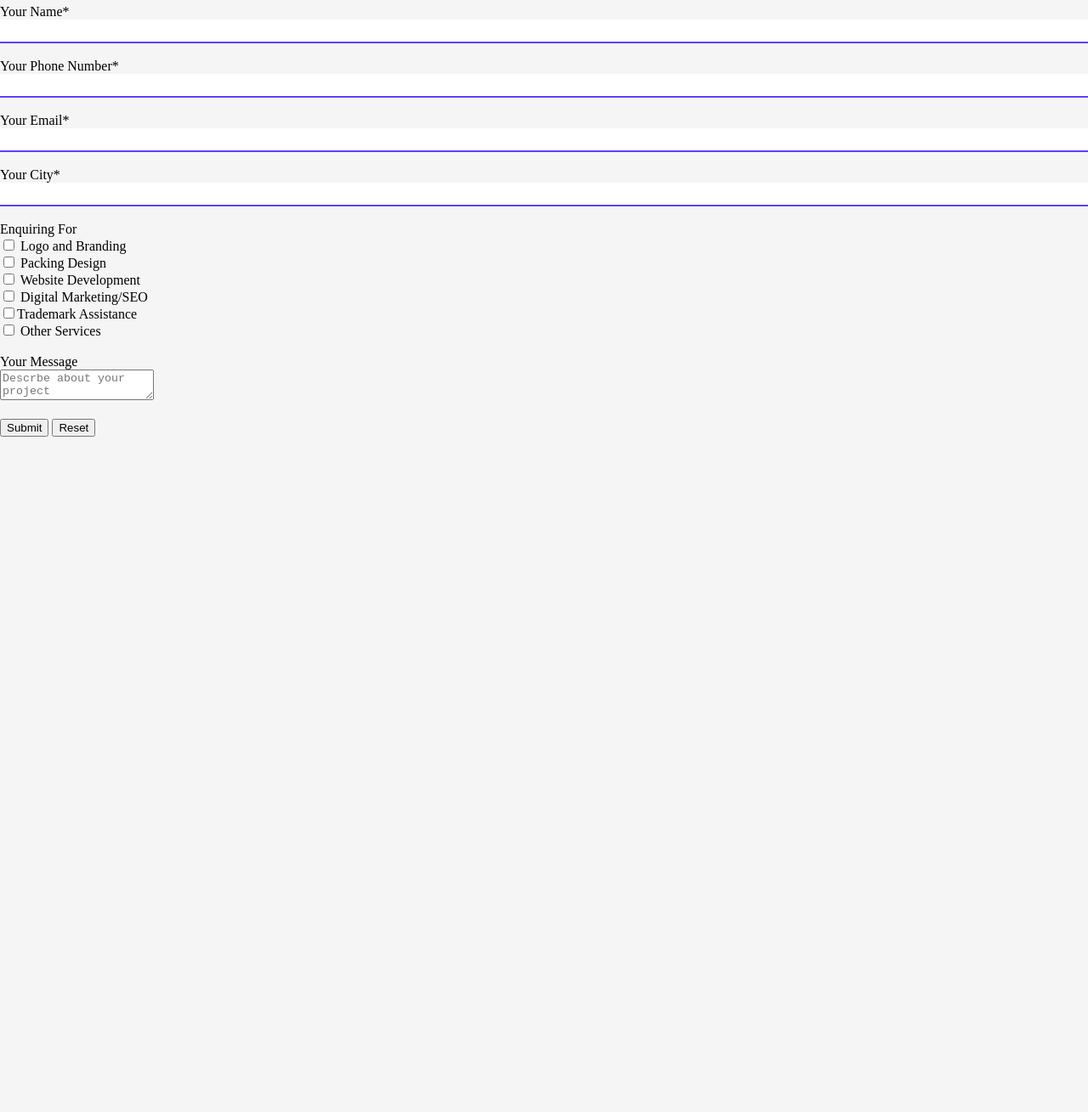
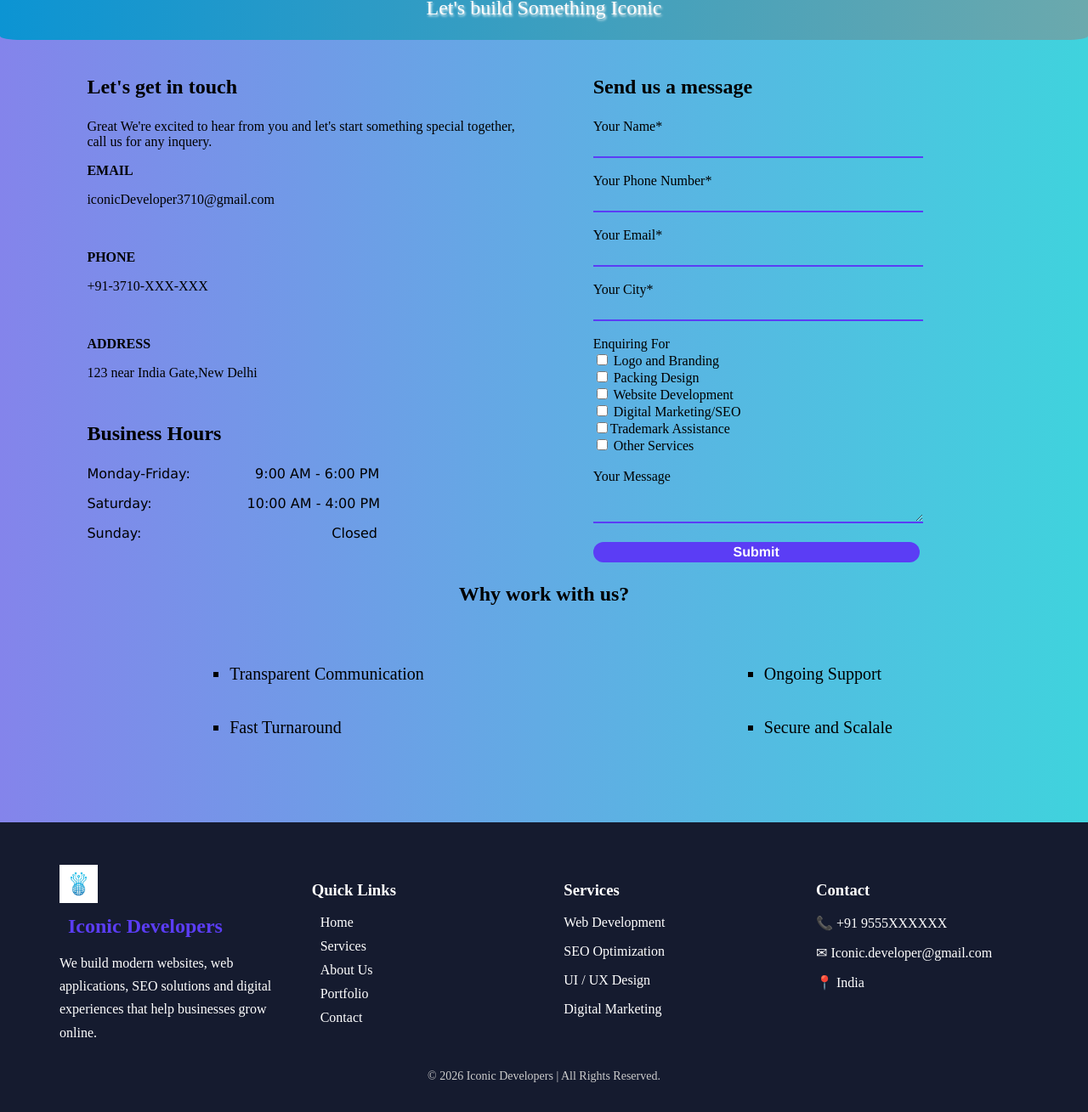
Before and after one commit to tiwari-abhishek-dev/iconic-developers-web-services-, a plain HTML site: page Contact.html in a window 1280 px wide. Shown: the part 227-1536 px from the top of the page at 85% size. Before the commit the page ends 800 px from the top, so only its background shows below. Drawn offline with Linux system fonts and the light colour scheme.

Commit message:
Design Contact Section

```diff
--- a/Contact.html
+++ b/Contact.html
@@ -15,7 +15,7 @@
 
 
         <div class="links">
-            <a href="#"> Home</a>
+            <a href="index.html"> Home</a>
             <div class="tooltip">
 <h3>Welcome to Iconic Developers</h3>
 
@@ -65,49 +65,160 @@ Have a project in mind? We'd love to hear from you. Contact our team for a free
 
     </nav>
     <div class="cont">
-            <h1>Contact Us</h1>
+          <!-- <div class="cont_cont">
+               <p>Contact Us</p>
+          </div>
+          <div class="cont_ico">
+               <p>Let's build Something Iconic</p>
+          </div> -->
+          <!-- <div class="cont_cont"> -->
+               <p class="cont1">Contact Us</p>
+               <p class="cont3">Have a questions or ready to get sarted with Iconic Developers? Send us a message and we'll respond as soon as possible.</p>
+               <p class="cont2">Let's build Something Iconic</p>
+          <!-- </div> -->
+
     </div><br>
-    <div class="form">
+
+    <!-- for company contact  -->
+    <div class="Contact_part">
+
+     <div class="Company_detail">
+          <p class="Contact_heading">Let's get in touch</p>
+          <p>Great We're excited to hear from you and let's start something special together,<br> call us for any inquery.</p>
+          <p style="font-weight: bold;">EMAIL</p>
+          <p>iconicDeveloper3710@gmail.com</p><br>
+
+          <p style="font-weight: bold;">PHONE</p>
+          <p>+91-3710-XXX-XXX</p><br>
+
+          <p style="font-weight: bold;">ADDRESS</p>
+          <p>123 near India Gate,New Delhi</p>
+
+     </div>
+     <div class="Business_hour">
+          <p class="Contact_heading">Business Hours</p>
+          <pre style="font-family:'Lucida Sans', 'Lucida Sans Regular', 'Lucida Grande', 'Lucida Sans Unicode', Geneva, Verdana, sans-serif; ">Monday-Friday:               9:00 AM - 6:00 PM</pre>
+          <pre style="font-family:'Lucida Sans', 'Lucida Sans Regular', 'Lucida Grande', 'Lucida Sans Unicode', Geneva, Verdana, sans-serif; ">Saturday:                      10:00 AM - 4:00 PM</pre>
+          <pre style="font-family:'Lucida Sans', 'Lucida Sans Regular', 'Lucida Grande', 'Lucida Sans Unicode', Geneva, Verdana, sans-serif; ">Sunday:                                            Closed</pre>
+     </div>
+
+     <div class="form">
+
         <form action="" class="cont_form">
+        <p class="Contact_heading">Send us a message</p>
         <label for="name" class="label">Your Name*</label><br>
         <input type="text" name="name" class="input"  required ><br><br>
         <label for="number" class="label">Your Phone Number*</label><br>
-        <input type="number" name="number" class="input" required ><br><br>
+        <input type="tel" name="number" class="input" required ><br><br>
         <label for="number" class="label">Your Email*</label><br>
         <input type="email" name="Email" class="input" required><br><br>
         <label for="City" class="label">Your City*</label><br>
         <input type="text" name="City" class="input" required><br><br>
         <label for="enquiry" class="label">Enquiring For</label><br>
-        <label for="Logo and Branding">
-             <input type="checkbox" name="enquiry" value="Logo and Branding"> Logo and Branding
+        <label for="1">
+             <input type="checkbox" name="enquiry" value="Logo and Branding" id="1"> Logo and Branding
         </label><br>
 
-        <label for="Packing Design">
-             <input type="checkbox" name="enquiry" value="Packing Design"> Packing Design
+        <label for="2">
+             <input type="checkbox" name="enquiry" value="Packing Design" id="2"> Packing Design
         </label><br>
 
-        <label for="Website Development">
-             <input type="checkbox" name="enquiry" value="Website Development"> Website Development
+        <label for="3">
+             <input type="checkbox" name="enquiry" value="Website Development" id="3"> Website Development
         </label><br>
 
-        <label for="Digital Marketing">
-             <input type="checkbox" name="enquiry" value="Digital Marketing"> Digital Marketing/SEO
+        <label for="4">
+             <input type="checkbox" name="enquiry" value="Digital Marketing" id="4"> Digital Marketing/SEO
         </label><br>
 
-        <label for="Trademark Assistance">
-             <input type="checkbox" name="enquiry" value="Trademark Assistance">Trademark Assistance
+        <label for="5">
+             <input type="checkbox" name="enquiry" value="Trademark Assistance" id="5">Trademark Assistance
         </label><br>
 
-        <label for="Other Services">
-             <input type="checkbox" name="enquiry" value="Other Services"> Other Services
+        <label for="6">
+             <input type="checkbox" name="enquiry" value="Other Services" id="6"> Other Services
         </label><br><br>
-        <label for="message" class="label">  Your Message<br>
-        <textarea placeholder="Descrbe about your project"></textarea>
+        <label for="textarea" class="label">  Your Message<br>
+        <textarea id="textarea" maxlength="500"></textarea>
         </label><br><br>
-        <input type="submit">
-        <input type="reset">
+        <input type="submit" class="submit"> <br>
     </form>
     </div>
+    <div class="quality">
+     <p class="Contact_heading">Why work with us?</p>
+     <ul>
+          <li>Transparent Communication</li>
+          <li>Ongoing Support</li>
+          <li>Fast Turnaround</li>
+          <li>Secure and Scalale</li>
+     </ul>
+    </div>
+    </div>
+
+    <!-- footer -->
+        <footer class="footer">
+
+    <div class="footer_container">
+
+        <div class="footer_logo">
+
+            <img src="web_logo.jpg" alt="Logo">
+
+            <h2>Iconic Developers</h2>
+
+            <p>
+                We build modern websites, web applications,
+                SEO solutions and digital experiences that help
+                businesses grow online.
+            </p>
+
+        </div>
+
+        <div class="footer_links">
+
+            <h3>Quick Links</h3>
+
+            <a href="#">Home</a>
+            <a href="#">Services</a>
+            <a href="#">About Us</a>
+            <a href="#">Portfolio</a>
+            <a href="Contact.html">Contact</a>
+
+        </div>
+
+        <div class="footer_service">
+
+            <h3>Services</h3>
+
+            <p>Web Development</p>
+            <p>SEO Optimization</p>
+            <p>UI / UX Design</p>
+            <p>Digital Marketing</p>
+
+        </div>
+
+        <div class="footer_contact">
+
+            <h3>Contact</h3>
+
+            <p>📞 +91 9555XXXXXX</p>
+
+            <p>✉ Iconic.developer@gmail.com</p>
+
+            <p>📍 India</p>
+
+        </div>
+
+    </div>
+
+
+    <div class="copyright">
+
+        <p>&copy; 2026 Iconic Developers | All Rights Reserved.</p>
+
+    </div>
+
+</footer>
 
 
 
--- a/style.css
+++ b/style.css
@@ -2,7 +2,10 @@ body{
     margin:0;
     padding:0;
     background-color:whitesmoke;
-
+    background: linear-gradient(to right, rgb(132, 132, 235),rgb(63, 211, 221));
+}
+html{
+    scroll-behavior: smooth;
 }
 .logo{
     display:flex;
@@ -125,14 +128,17 @@ background-color: darkblue;
 color:white;
 transform: translatey(-5px);
  }
-.service h2{
+ #service{
+    scroll-margin-top: 18vh;
+ }
+#service h2{
     text-transform: capitalize;
     text-align: center;
     font-family:Arial, Helvetica, sans-serif;
     margin-top: 100px;
 
 }
-.service p{
+#service p{
     text-transform: capitalize;
     text-align: center;
     font-size:small;
@@ -359,41 +365,161 @@ text-align: center;
 }
 
 /* CSS for Contact us  */
+
+@keyframes input_line{
+    from{
+        width: 0%;
+        border-bottom-color: aqua;
+
+    }
+    to{
+        width: 100%;
+        border-bottom-color: aqua;
+    }
+
+}
 .cont{
-     background-color:#5e4bbd;
-     height: 20vh;
+
+     background: linear-gradient(to right, rgb(12, 148, 211),rgb(107, 169, 173));
+
+     width: 100%;
      border-radius: 2%;
-     display: flex;
-     justify-content: center;
-     align-content: center;
+
+     justify-items: center;
+     align-content:center;
      color: aqua;
      position: relative;
+
 }
-.cont h1{
-        position: relative;
-        top: 4vh;
+
+.cont1{
+
+        text-shadow: 2px 1px 1px aqua;
+        padding: 0px;
         font-size:5vh;
         font-family:'Franklin Gothic Medium', 'Arial Narrow', Arial, sans-serif 'Courier New', Courier, monospace;
+}
+.cont2{
+        position: relative;
+        font-size: 3vh;
+        color: rgb(255, 252, 252);
+        text-shadow: 1px 2px 3px white;
+
+
+}
+.cont3{
+    font-size: 2vh;
+    color: rgb(255,255,255);
+
+}
+
+.Contact_part{
+    display: grid;
+    grid-template-columns: repeat(2,minmax(100px,auto));
+    grid-template-rows: repeat(3,minmax(100px,auto));
+
 }
 
 .form{
     display: flex;
     position: relative;
-    /* left: 2vw; */
+    grid-column-start: 2;
+    grid-row-start: 1;
+    grid-row-end: 3;
+
 }
+
 .input{
-    border-top: none;
-    border-color: #5B3DF5;
-    border-right: none;
-    border-left: none;
-    width: 100vw;
+    outline: none;
+    border: none;
+    border-bottom: 2px solid  #5B3DF5;
+    width: 30vw;
     height: 3vh;
+    background: transparent;
+}
+.input:focus{
+
+    animation: input_line 1s  forwards;
+
+}
+
+#textarea{
+    border: none;
+    border-bottom: 2px solid #5B3DF5 ;
+    outline: none;
+    background:transparent;
+    width: 30vw;
+    height: 5vh;
+
+}
+#textarea:focus{
+    animation: input_line 1s forwards;
 }
 
 .label {
     font-size: 2vh;
     font-weight: 100;
 }
+
+.submit{
+    color: white;
+    font-weight: bold;
+    font-size: 2vh;
+    font-family:'Franklin Gothic Medium', 'Arial Narrow', Arial, sans-serif;
+    width: 30vw;
+    height: 3vh;
+    border: none;
+    border-radius: 20px;
+
+    background-color: #5B3DF5;
+
+}
+.submit:hover{
+    cursor: pointer;
+}
+
+.Company_detail{
+
+  position: relative;
+  left: 8vw;
+
+}
+
+.Business_hour{
+
+    position: relative;
+    left: 8vw;
+}
+
+.quality{
+    grid-column-start: 1;
+    grid-column-end: 3;
+    justify-self: center;
+    display: grid;
+    grid-template-rows: repeat(2,minmax(100px,auto));
+}
+.quality ul{
+    display: grid;
+    grid-template-columns: repeat(2,minmax(100px,auto));
+    row-gap: 5vh;
+    column-gap: 50vh;
+    list-style:square;
+    font-style: bold;
+    font-size: 2.5vh;
+}
+.quality p{
+    justify-self: center;
+}
+
+.Contact_heading{
+    color: black;
+    font-size: 3vh;
+    font-weight: bold;
+}
+
+
+
+
 
 
 
```
Also changed, not shown: index.html (+3 -3 lines).
